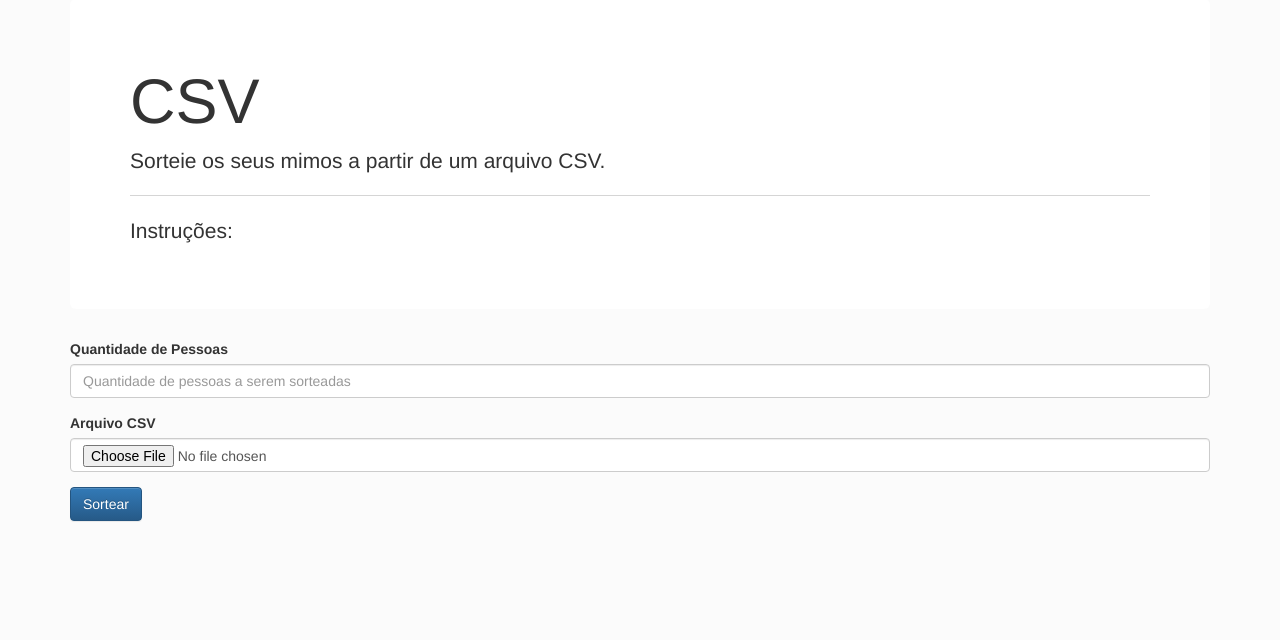
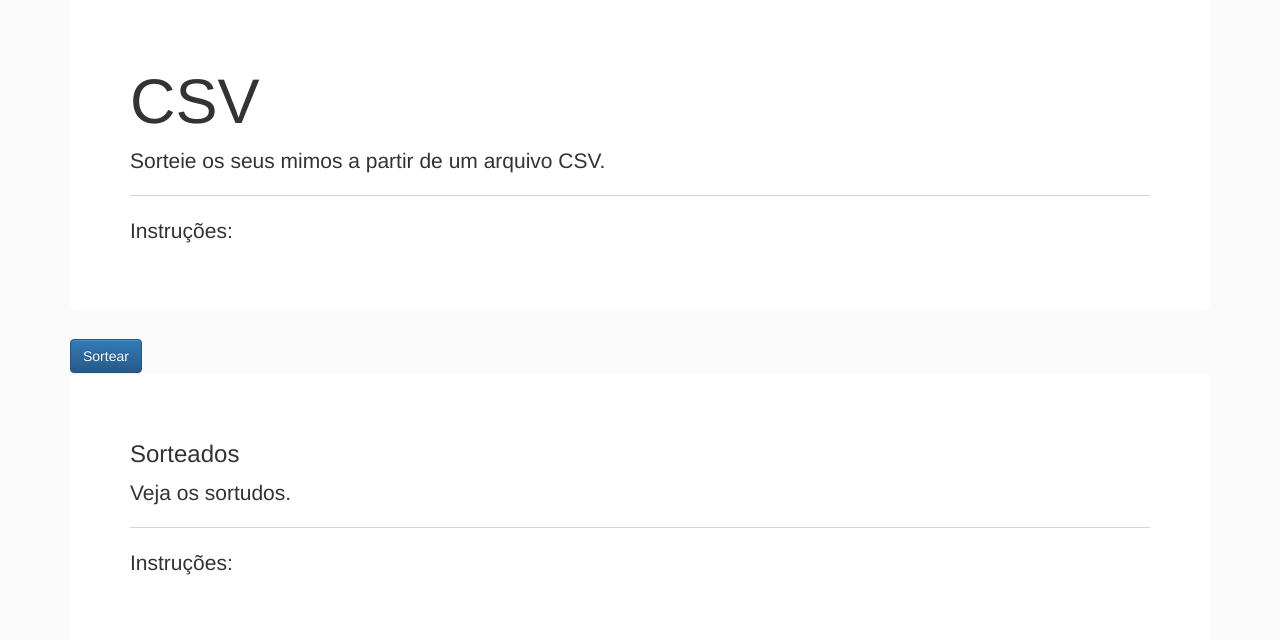
Before and after one commit to hi-hi-ray/sortido, a Django app: page /csv in a window 1280 px wide. Shown: the part 99-739 px from the top of the page. Run offline with Django 3.2, Linux system fonts and the light colour scheme; some libraries are stand-ins or nearby versions.

Commit message:
add django form without models

```diff
--- a/sortido_app/forms.py
+++ b/sortido_app/forms.py
@@ -1 +1,6 @@
 from django import forms
+
+
+class UploadFileForm(forms.Form):
+    number_of_times = forms.IntegerField(label='Quantidade de Pessoas', required=True)
+    csv_file = forms.FileField(label='Arquivo CSV', required=True)
--- a/sortido_app/templates/random_csv.html
+++ b/sortido_app/templates/random_csv.html
@@ -32,17 +32,26 @@
         <p>Instruções:</p>
       </div>
 
-      <form action="submit" method="post">
-        <div class="form-group">
-          <label for="quantity_of_persons">Quantidade de Pessoas</label>
-          <input type="number" class="form-control" id="quantity_of_persons" placeholder="Quantidade de pessoas a serem sorteadas" required>
+      <form method="POST" enctype="multipart/form-data" class="form-horizontal">
+        {% csrf_token %}
+        <div class="total-form">
+          {% for field in form %}
+          <div class="form-group">
+              {{ field.label_tag }} {{ field }}
+              {{ field.errors }}
+          </div>
+          {% endfor %}
+          <button type="submit" class="btn btn-primary">Sortear</button>
         </div>
-        <div class="form-group">
-          <label for="csv_file">Arquivo CSV</label>
-          <input type="file" class="form-control" id="csv_file"required>
-        </div>
-        <button type="submit" class="btn btn-primary">Sortear</button>
       </form>
+
+      <div class="jumbotron">
+        <h3 class="display-4">Sorteados</h3>
+        <p class="lead">Veja os sortudos.</p>
+        <hr class="my-4">
+        <p>Instruções:</p>
+      </div>
+    </div>
 
     <script src="https://code.jquery.com/jquery-3.3.1.slim.min.js" integrity="sha384-q8i/X+965DzO0rT7abK41JStQIAqVgRVzpbzo5smXKp4YfRvH+8abtTE1Pi6jizo" crossorigin="anonymous"></script>
     <script src="https://cdnjs.cloudflare.com/ajax/libs/popper.js/1.14.7/umd/popper.min.js" integrity="sha384-UO2eT0CpHqdSJQ6hJty5KVphtPhzWj9WO1clHTMGa3JDZwrnQq4sF86dIHNDz0W1" crossorigin="anonymous"></script>
```
